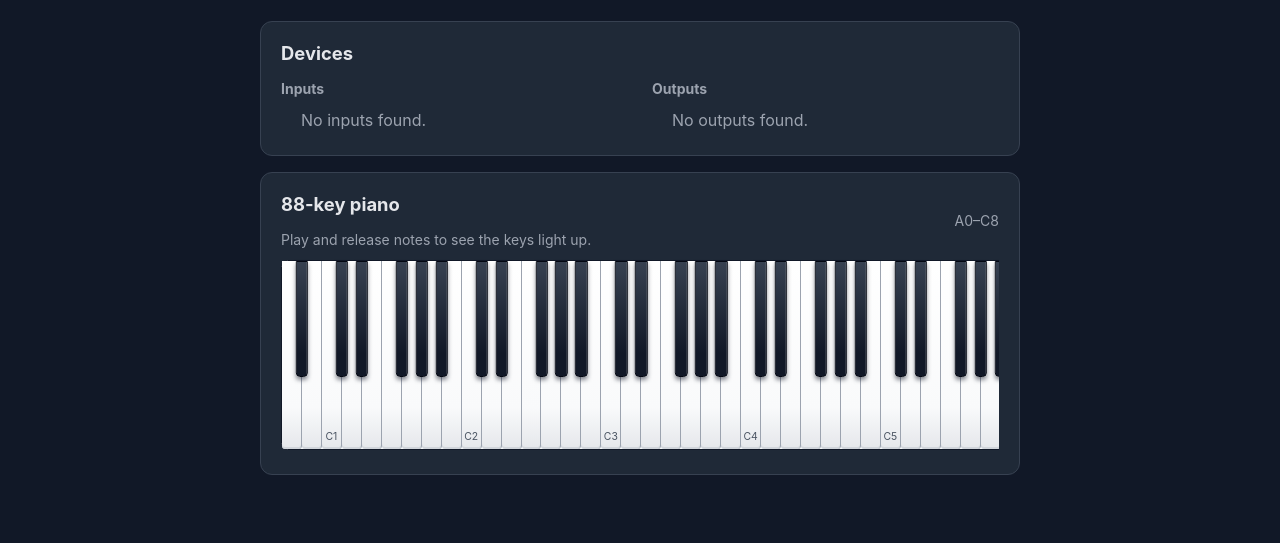
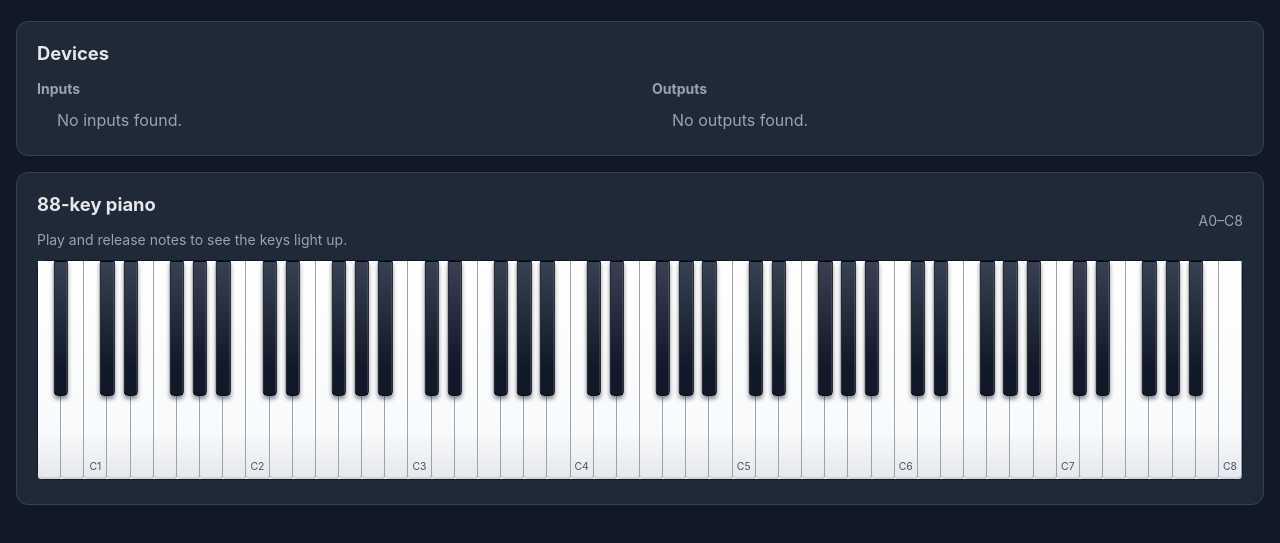
Before and after one commit to pbahr/Midi_Tuner, a website built with Vite: page index.html in a window 1280 px wide. Shown: the part 177-720 px from the top of the page. Built offline with nearby package versions, Linux system fonts and the light colour scheme.

Commit message:
Wider piano

```diff
--- a/src/styles.css
+++ b/src/styles.css
@@ -38,7 +38,7 @@ button:focus-visible {
 }
 
 .app {
-  width: min(100% - 2rem, 760px);
+  width: min(100% - 2rem, 1440px);
   margin: 0 auto;
   padding: 3rem 0;
 }
@@ -134,7 +134,7 @@ h3 {
 }
 
 .piano-scroll {
-  overflow: auto;
+  overflow: hidden;
   padding: 0.75rem 0 0.25rem;
 }
 
@@ -143,8 +143,7 @@ h3 {
   display: grid;
   grid-template-columns: repeat(52, minmax(0, 1fr));
   width: 100%;
-  min-width: 1040px;
-  height: 190px;
+  height: clamp(150px, 22vw, 220px);
   border: 1px solid #111827;
   border-radius: 0.4rem;
   background: #f9fafb;
```
